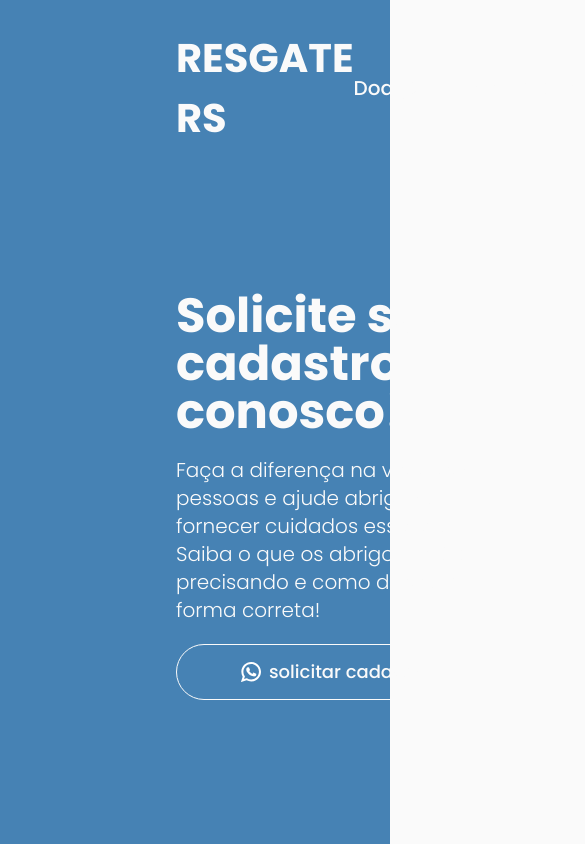
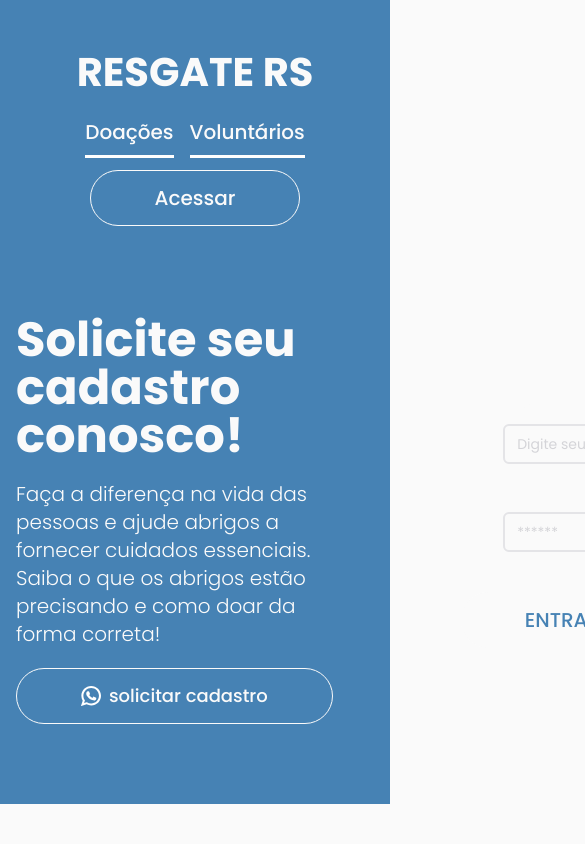
Before and after one commit to ResgateRS/RegisterRescueRS-Front, a Next.js app: page /login in a window 390 px wide. Shown: the top 844 px of the page, 585 px wide, since content can reach past the window. Built offline with nearby package versions, Linux system fonts and the light colour scheme.

Commit message:
style: responsive xs screens

```diff
--- a/src/app/(public)/(landing-page)/_components/donations/donation-item.tsx
+++ b/src/app/(public)/(landing-page)/_components/donations/donation-item.tsx
@@ -11,8 +11,8 @@ type Props = {
 
 export function DonationItem({ donation }: Props) {
   return (
-    <div className="flex h-56 w-[500px] flex-col gap-4 rounded-2xl px-4 py-10 shadow-lg 2xl:h-64 2xl:w-[630px]">
-      <div className="flex gap-6">
+    <div className="flex h-full w-[300px] flex-col gap-4 rounded-2xl px-4 py-10 shadow-lg xl:h-56 xl:w-[500px] 2xl:h-64 2xl:w-[630px]">
+      <div className="flex gap-3 xl:gap-6">
         <div className="flex size-10 items-center justify-center rounded-full bg-celeste/45 2xl:size-12">
           <HomeIcon className="size-4 2xl:size-5" />
         </div>
@@ -25,7 +25,7 @@ export function DonationItem({ donation }: Props) {
         </div>
       </div>
 
-      <div className="flex flex-col gap-4 pl-16 2xl:pl-[72px]">
+      <div className="flex flex-col gap-4 pl-0 xl:pl-16 2xl:pl-[72px]">
         <span className="text-sm font-light uppercase 2xl:text-base">
           Precisam de:
         </span>
--- a/src/app/(public)/(landing-page)/_components/volunteers/volunteer-item.tsx
+++ b/src/app/(public)/(landing-page)/_components/volunteers/volunteer-item.tsx
@@ -12,8 +12,8 @@ type Props = {
 
 export function VolunteerItem({ volunteer }: Props) {
   return (
-    <div className="flex h-60 w-[600px] flex-col gap-2 rounded-2xl px-4 py-10 shadow-lg 2xl:h-64 2xl:w-[790px]">
-      <div className="flex gap-6">
+    <div className="flex h-80 w-full flex-col justify-between gap-2 rounded-2xl px-4 py-10 shadow-lg xl:h-60 xl:w-[600px] xl:justify-start 2xl:h-64 2xl:w-[790px]">
+      <div className="flex gap-3 xl:gap-6">
         <div className="flex size-10 items-center justify-center rounded-full bg-celeste/45 2xl:size-12">
           <HomeIcon className="size-4 2xl:size-5" />
         </div>
@@ -26,7 +26,7 @@ export function VolunteerItem({ volunteer }: Props) {
         </div>
       </div>
 
-      <div className="flex flex-col gap-4 pl-16 2xl:pl-[72px]">
+      <div className="flex flex-col gap-4 pl-0 xl:pl-16 2xl:pl-[72px]">
         <span
           data-available={volunteer.avaliable}
           className="text-sm font-extrabold data-[available=false]:text-red-500 data-[available=true]:text-green-500 2xl:text-base"
--- a/src/app/(public)/_components/header.tsx
+++ b/src/app/(public)/_components/header.tsx
@@ -6,7 +6,7 @@ import Link from 'next/link'
 
 export function Header() {
   return (
-    <header className="flex w-full items-center justify-between bg-celeste px-44 pt-7 text-zinc-50">
+    <header className="-mb-1 flex h-60 w-full flex-col items-center justify-center gap-4 bg-celeste px-4 pt-7 text-zinc-50 2xl:h-24 2xl:flex-row 2xl:justify-between 2xl:px-44">
       <Link
         href={siteRoutes.public.landingPage}
         className="cursor-pointer select-none text-[40px] font-bold uppercase"
@@ -14,10 +14,9 @@ export function Header() {
         Resgate RS
       </Link>
 
-      <nav className="flex items-center gap-8">
-        {navConfig.map((item) => {
-          if (item.type === 'link') {
-            return (
+      <nav className="flex flex-col items-center gap-6 2xl:flex-row 2xl:gap-8">
+        <div className="flex gap-4 2xl:gap-8">
+          {navConfig.link.map((item) => (
             <Link
               key={item.title}
               href={item.href}
@@ -28,10 +27,10 @@ export function Header() {
             >
               {item.title}
             </Link>
-            )
-          }
+          ))}
+        </div>
 
-          return (
+        {navConfig.button.map((item) => (
           <Link
             key={item.title}
             href={item.href}
@@ -39,8 +38,7 @@ export function Header() {
           >
             {item.title}
           </Link>
-          )
-        })}
+        ))}
       </nav>
     </header>
   )
--- a/src/app/(public)/_components/section-info.tsx
+++ b/src/app/(public)/_components/section-info.tsx
@@ -8,7 +8,7 @@ type Props = {
 export function SectionInfo({ title, description }: Props) {
   return (
     <div className="flex flex-col items-center gap-5">
-      <h1 className="text-5xl font-bold leading-10 text-celeste 2xl:leading-[56px]">
+      <h1 className="text-center text-5xl font-bold leading-10 text-celeste xl:text-start 2xl:leading-[56px]">
         {title}
       </h1>
       <Separator className="h-[2px] w-14 bg-zinc-950" />
--- a/src/app/(public)/_components/section.tsx
+++ b/src/app/(public)/_components/section.tsx
@@ -7,7 +7,7 @@ export function Section({
   return (
     <section
       className={cn(
-        'flex min-h-screen items-center justify-center px-44 flex-col gap-3 2xl:gap-10',
+        'flex min-h-screen items-center justify-center px-4 xl:px-44 flex-col gap-3 2xl:gap-10 mb-10',
         className,
       )}
       {...props}
--- a/src/components/ui/button.tsx
+++ b/src/components/ui/button.tsx
@@ -15,7 +15,7 @@ const buttonVariants = cva(
         outlineSecondary:
           'border-2 border-celeste bg-transparent text-celeste hover:bg-celeste hover:text-zinc-50',
         navLink:
-          'relative text-zinc-50 underline-offset-4 after:absolute after:-bottom-3 after:left-0 after:h-[3px] after:w-0 after:bg-white after:duration-300 after:hover:w-full',
+          'relative text-zinc-50 underline-offset-4 after:absolute after:-bottom-3 after:left-0 after:h-[3px] after:w-full after:bg-white after:duration-300 xl:after:w-0 xl:after:hover:w-full',
         link: 'text-celeste underline underline-offset-4 hover:text-celeste/80',
         linkSecondary:
           'text-zinc-50 underline-offset-[6px] hover:text-zinc-50/80 hover:underline',
--- a/src/config/nav.ts
+++ b/src/config/nav.ts
@@ -3,23 +3,26 @@ import { siteRoutes } from './site'
 export type NavItem = {
   title: string
   href: string
-  type: 'link' | 'button'
 }
 
-export const navConfig = [
+export const navConfig = {
+  link: [
     {
       title: 'Doações',
       href: siteRoutes.public.donations,
-    type: 'link',
     },
     {
       title: 'Voluntários',
       href: siteRoutes.public.volunteers,
-    type: 'link',
     },
+  ],
+  button: [
     {
       title: 'Acessar',
       href: siteRoutes.public.login,
-    type: 'button',
     },
-] satisfies NavItem[]
+  ],
+} satisfies {
+  link: NavItem[]
+  button: NavItem[]
+}
```
Also changed, not shown: src/app/(public)/(landing-page)/page.tsx (+16 -13 lines). Lines whose indentation alone changed are shown as unchanged.
